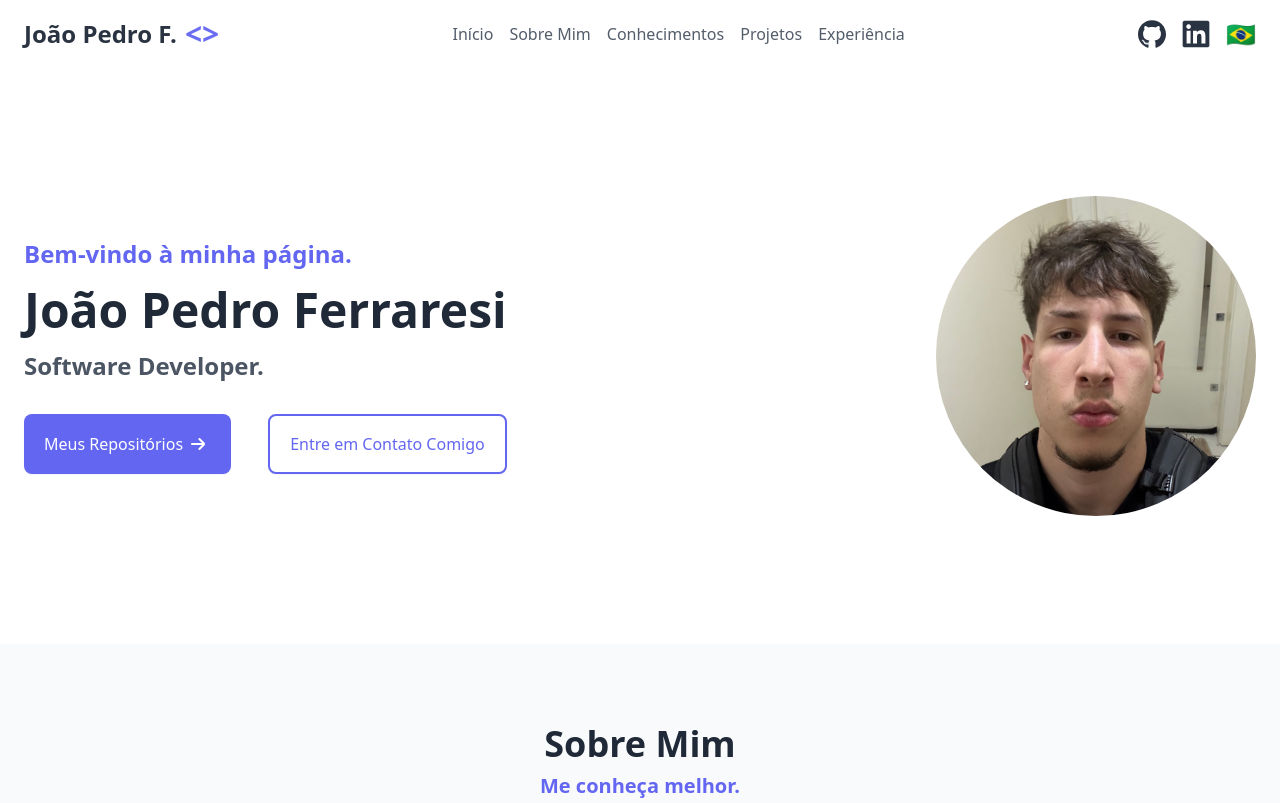
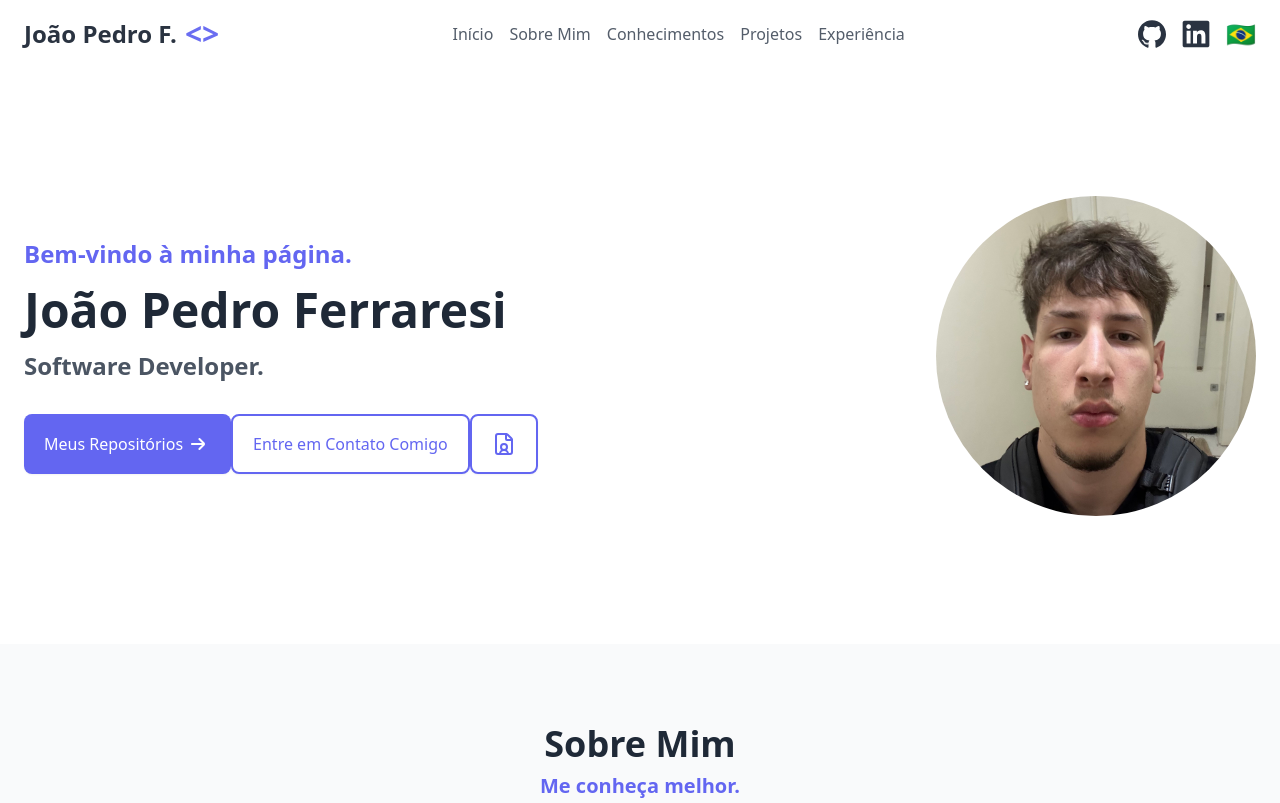
Before and after one commit to JohnsonBeast7/site-joao, a website built with Vite: page index.html in a window 1280 px wide. Shown: the top 803 px of the page. Built offline with nearby package versions, Linux system fonts and the light colour scheme.

Commit message:
add CV download button with file-user icon to hero section

```diff
--- a/index.html
+++ b/index.html
@@ -59,6 +59,14 @@
             <img class="h-6 w-6" src="/images/arrow.svg" alt="Seta pra direita">
           </a>
           <a href="https://wa.me/5554999960395" target="_blank" class="border-2 border-indigo-500 py-4 px-5 text-indigo-500 rounded-lg font-medium shadow-sm bg-white hover:bg-indigo-50 transition duration-300 sm:text-left text-center" data-i18n="hero.btn_contact">Entre em Contato Comigo</a>
+          <a href="/files/curriculo-joao-pedro.pdf" download aria-label="Baixar Currículo" class="flex items-center justify-center border-2 border-indigo-500 py-4 px-5 text-indigo-500 rounded-lg shadow-sm bg-white hover:bg-indigo-50 transition duration-300">
+            <svg xmlns="http://www.w3.org/2000/svg" class="h-6 w-6" viewBox="0 0 24 24" fill="none" stroke="currentColor" stroke-width="2" stroke-linecap="round" stroke-linejoin="round">
+              <path d="M6 22a2 2 0 0 1-2-2V4a2 2 0 0 1 2-2h8a2.4 2.4 0 0 1 1.704.706l3.588 3.588A2.4 2.4 0 0 1 20 8v12a2 2 0 0 1-2 2z"/>
+              <path d="M14 2v5a1 1 0 0 0 1 1h5"/>
+              <path d="M16 22a4 4 0 0 0-8 0"/>
+              <circle cx="12" cy="15" r="3"/>
+            </svg>
+          </a>
         </div>
       </div>
       <img class="sm:max-w-[320px] max-w-[272px] rounded-full" src="/images/joao-pedro.jpg" alt="João Pedro Ferraresi">
```
Also changed, not shown: public/images/file-user.svg (added), 1 other file.
